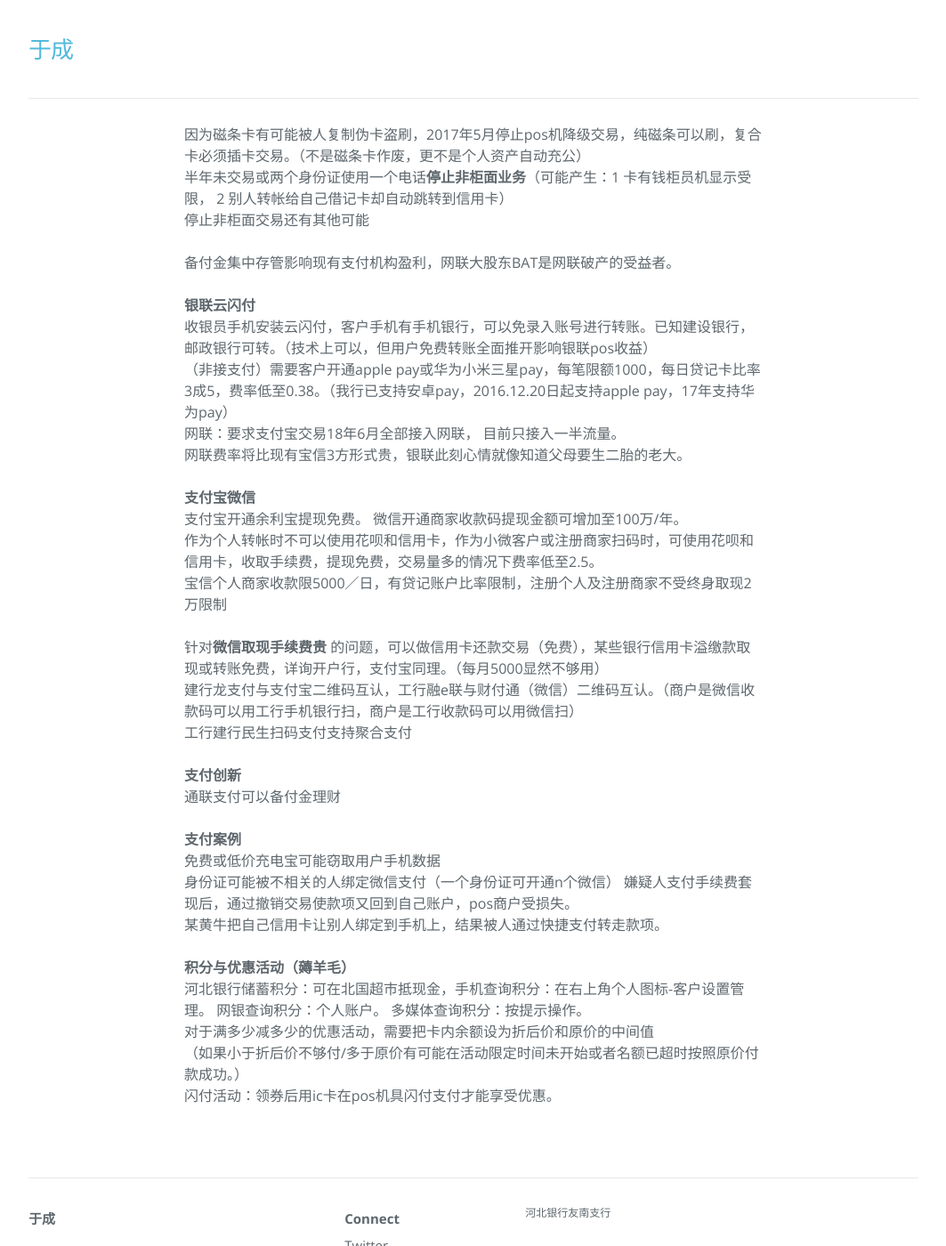
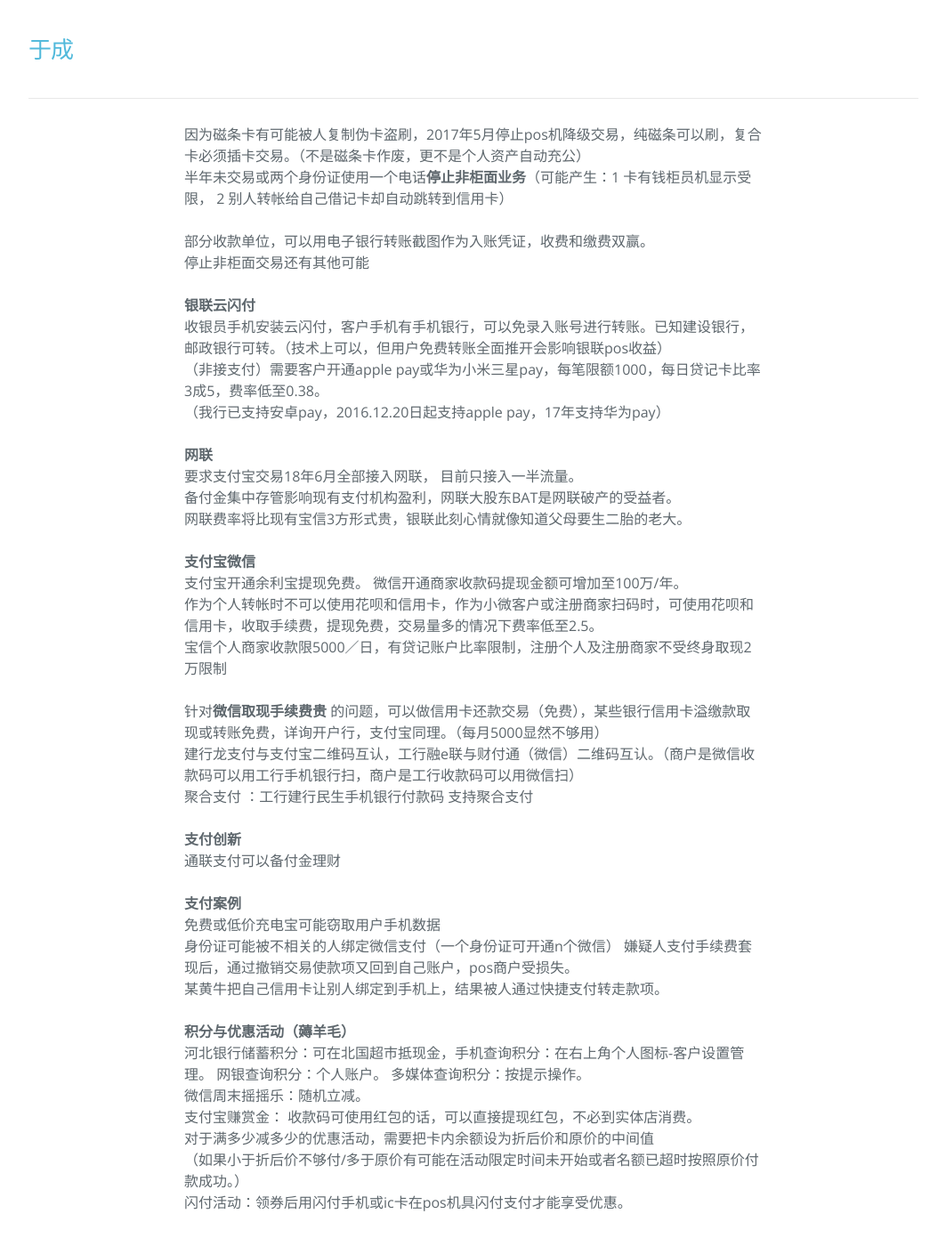
Before and after one commit to hebbank/jekyll, a Jekyll site: the page built from _posts/2017-05-01-xg.md, in a window 1280 px wide and 1400 px high, scrolled down 287 px. Shown: the whole window at 89% size, without its empty margins (108-1171 px from the left). Built offline with Jekyll 4.4.1, drawn with Linux system fonts in a browser that asks for light colours; nearby versions of some CDN libraries.

Commit message:
Update 相关信息

```diff
--- a/_posts/2017-05-01-xg.md
+++ b/_posts/2017-05-01-xg.md
@@ -10,14 +10,18 @@ pos收款用的活期账户必须是一类卡，以前有账户的需要销户
 
 因为磁条卡有可能被人复制伪卡盗刷，2017年5月停止pos机降级交易，纯磁条可以刷，复合卡必须插卡交易。（不是磁条卡作废，更不是个人资产自动充公）
 半年未交易或两个身份证使用一个电话**停止非柜面业务**（可能产生：1 卡有钱柜员机显示受限， 2 别人转帐给自己借记卡却自动跳转到信用卡）
-停止非柜面交易还有其他可能
 
-备付金集中存管影响现有支付机构盈利，网联大股东BAT是网联破产的受益者。
+  部分收款单位，可以用电子银行转账截图作为入账凭证，收费和缴费双赢。
+  停止非柜面交易还有其他可能
 
  **银联云闪付**
- 收银员手机安装云闪付，客户手机有手机银行，可以免录入账号进行转账。已知建设银行，邮政银行可转。（技术上可以，但用户免费转账全面推开影响银联pos收益）
- （非接支付）需要客户开通apple pay或华为小米三星pay，每笔限额1000，每日贷记卡比率3成5，费率低至0.38。（我行已支持安卓pay，2016.12.20日起支持apple pay，17年支持华为pay）
-网联：要求支付宝交易18年6月全部接入网联， 目前只接入一半流量。
+ 收银员手机安装云闪付，客户手机有手机银行，可以免录入账号进行转账。已知建设银行，邮政银行可转。（技术上可以，但用户免费转账全面推开会影响银联pos收益）
+ （非接支付）需要客户开通apple pay或华为小米三星pay，每笔限额1000，每日贷记卡比率3成5，费率低至0.38。
+ （我行已支持安卓pay，2016.12.20日起支持apple pay，17年支持华为pay）
+
+**网联**
+ 要求支付宝交易18年6月全部接入网联， 目前只接入一半流量。
+备付金集中存管影响现有支付机构盈利，网联大股东BAT是网联破产的受益者。
 网联费率将比现有宝信3方形式贵，银联此刻心情就像知道父母要生二胎的老大。
 
 **支付宝微信**
@@ -27,7 +31,7 @@ pos收款用的活期账户必须是一类卡，以前有账户的需要销户
 
 针对**微信取现手续费贵** 的问题，可以做信用卡还款交易（免费），某些银行信用卡溢缴款取现或转账免费，详询开户行，支付宝同理。（每月5000显然不够用）
 建行龙支付与支付宝二维码互认，工行融e联与财付通（微信）二维码互认。（商户是微信收款码可以用工行手机银行扫，商户是工行收款码可以用微信扫）
-工行建行民生扫码支付支持聚合支付
+聚合支付  ：工行建行民生手机银行付款码 支持聚合支付
 
 **支付创新**
 通联支付可以备付金理财
@@ -40,6 +44,8 @@ pos收款用的活期账户必须是一类卡，以前有账户的需要销户
 
 **积分与优惠活动（薅羊毛）**
 河北银行储蓄积分：可在北国超市抵现金，手机查询积分：在右上角个人图标-客户设置管理。 网银查询积分：个人账户。 多媒体查询积分：按提示操作。
+微信周末摇摇乐：随机立减。
+支付宝赚赏金： 收款码可使用红包的话，可以直接提现红包，不必到实体店消费。
 对于满多少减多少的优惠活动，需要把卡内余额设为折后价和原价的中间值
 （如果小于折后价不够付/多于原价有可能在活动限定时间未开始或者名额已超时按照原价付款成功。）
-闪付活动：领券后用ic卡在pos机具闪付支付才能享受优惠。
+闪付活动：领券后用闪付手机或ic卡在pos机具闪付支付才能享受优惠。
```
